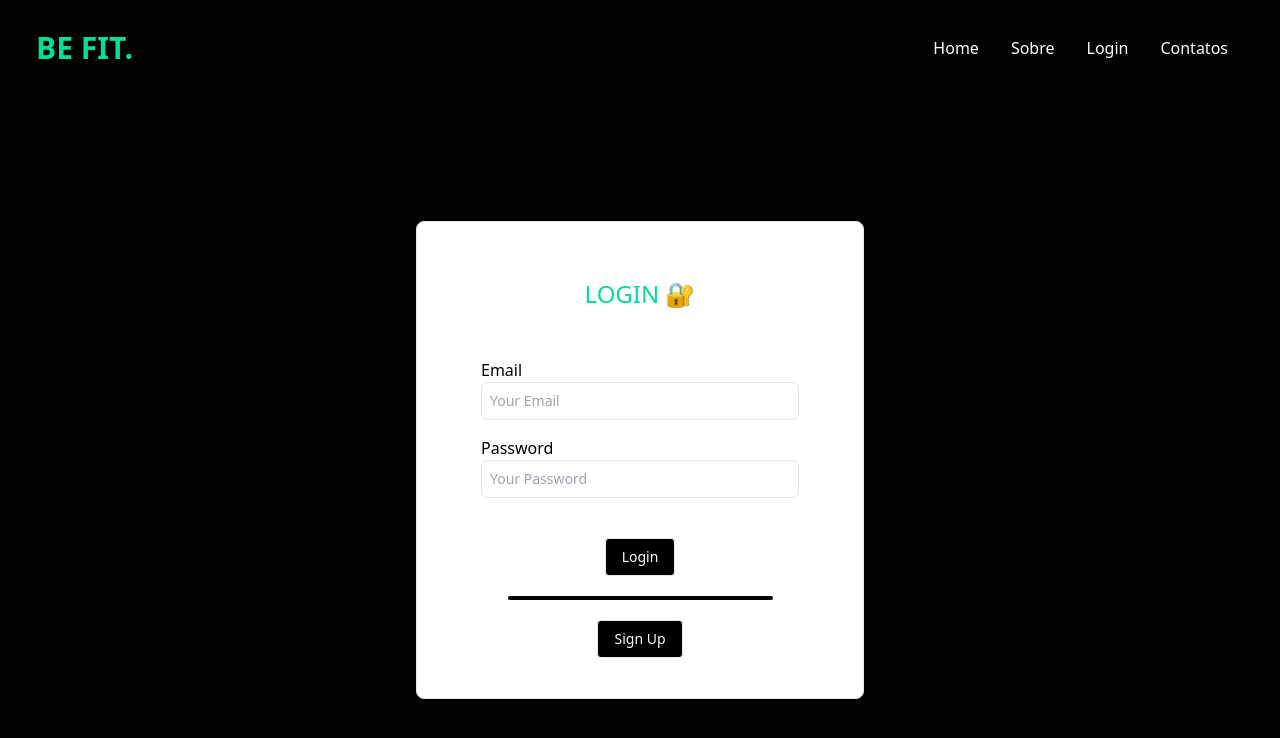
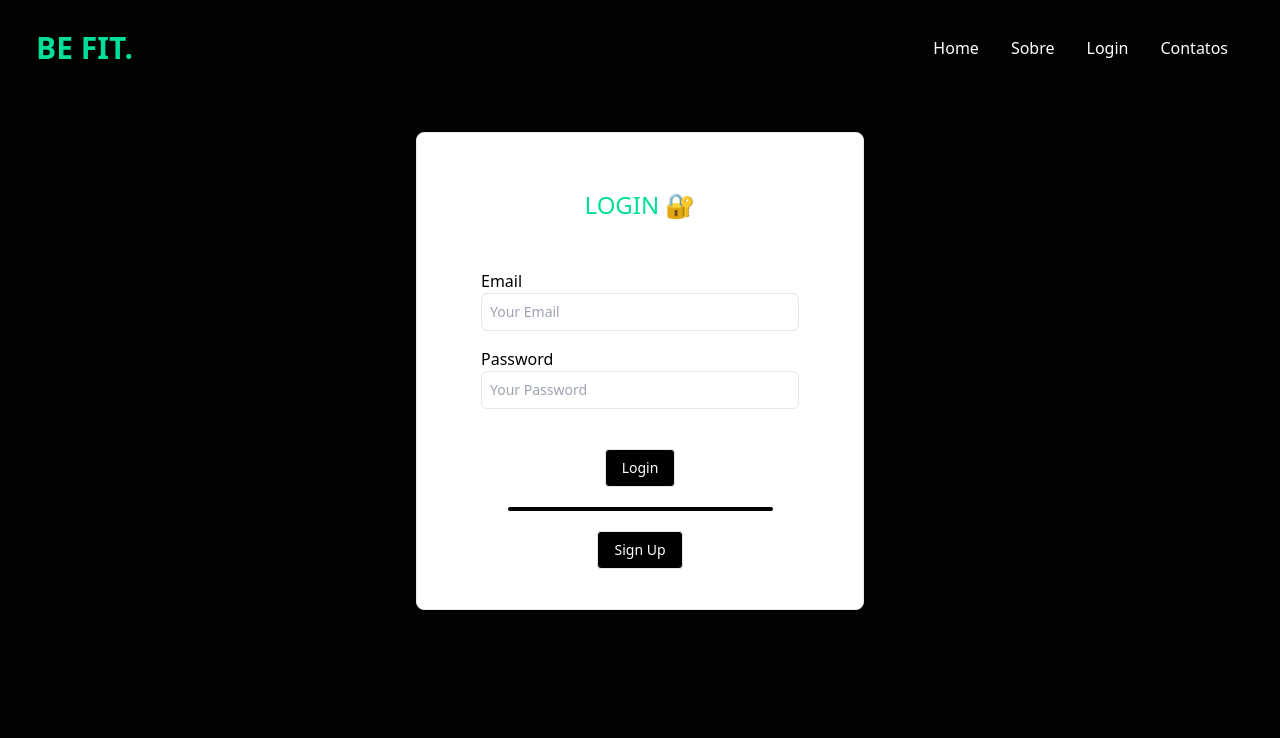
Before and after one commit to alexandre-roque/Academia, a React (Vite) app: page /login in a window 1280 px wide. Shown: the top 738 px of the page. Built offline with nearby package versions, Linux system fonts and the light colour scheme.

Commit message:
added headless ui

```diff
--- a/package.json
+++ b/package.json
@@ -7,6 +7,7 @@
     "serve": "vite preview"
   },
   "dependencies": {
+    "@headlessui/react": "^1.6.2",
     "@reduxjs/toolkit": "^1.8.1",
     "axios": "^0.27.2",
     "clsx": "^1.1.1",
--- a/src/pages/Login/index.tsx
+++ b/src/pages/Login/index.tsx
@@ -28,7 +28,7 @@ export const Login = () => {
     }
 
     return (
-        <div className="h-5/6 my-[125px] flex bg-gray-bg1">
+        <div className="h-5/6 my-9 flex bg-gray-bg1">
             <div className="w-full max-w-md m-auto bg-white rounded-lg border border-primaryBorder shadow-default py-10 px-16">
                 <h1 className="text-2xl font-medium text-lgreen mt-4 mb-12 text-center">
                     LOGIN 🔐
```
Also changed, not shown: 1 other file (tests, documents, lock files or other folders).
